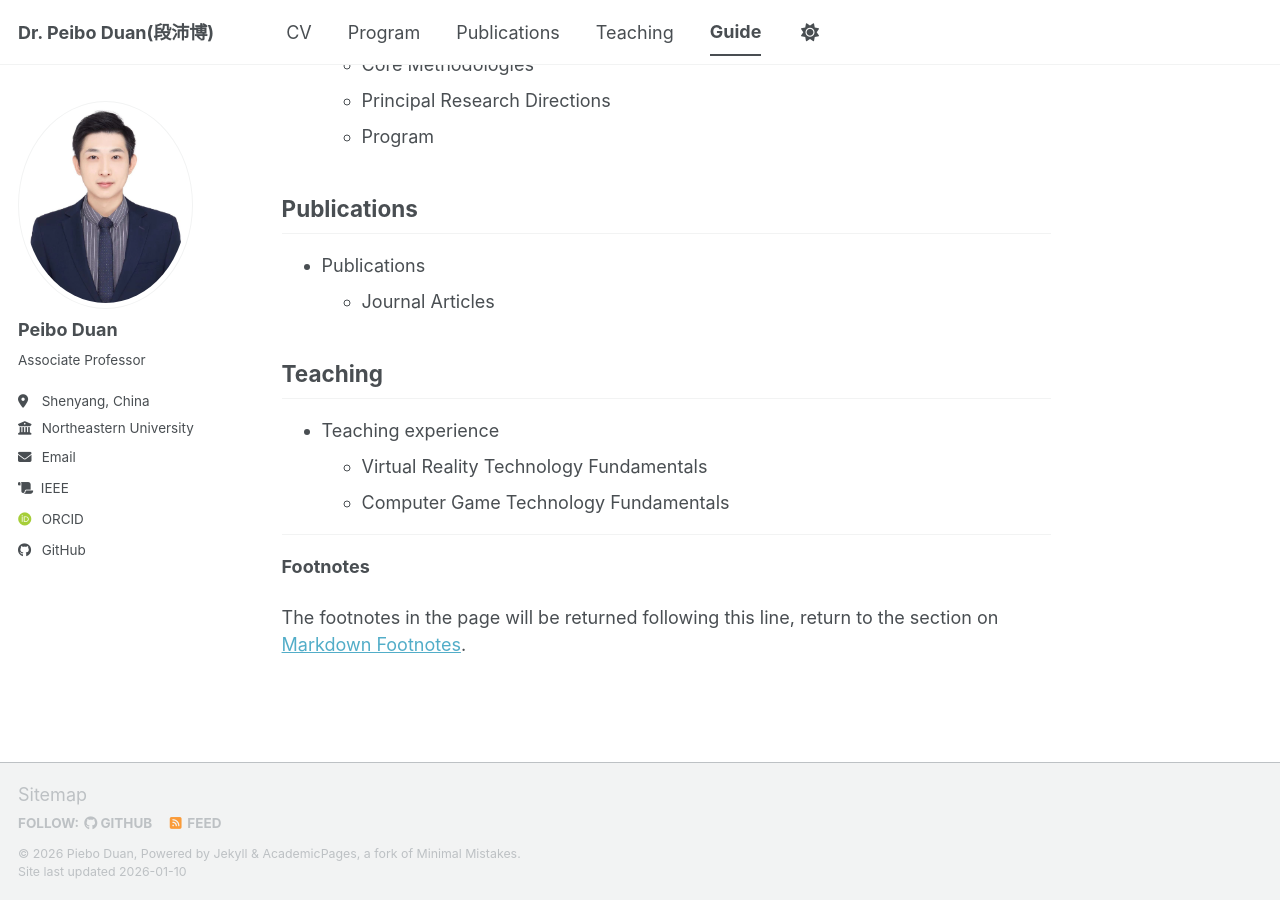
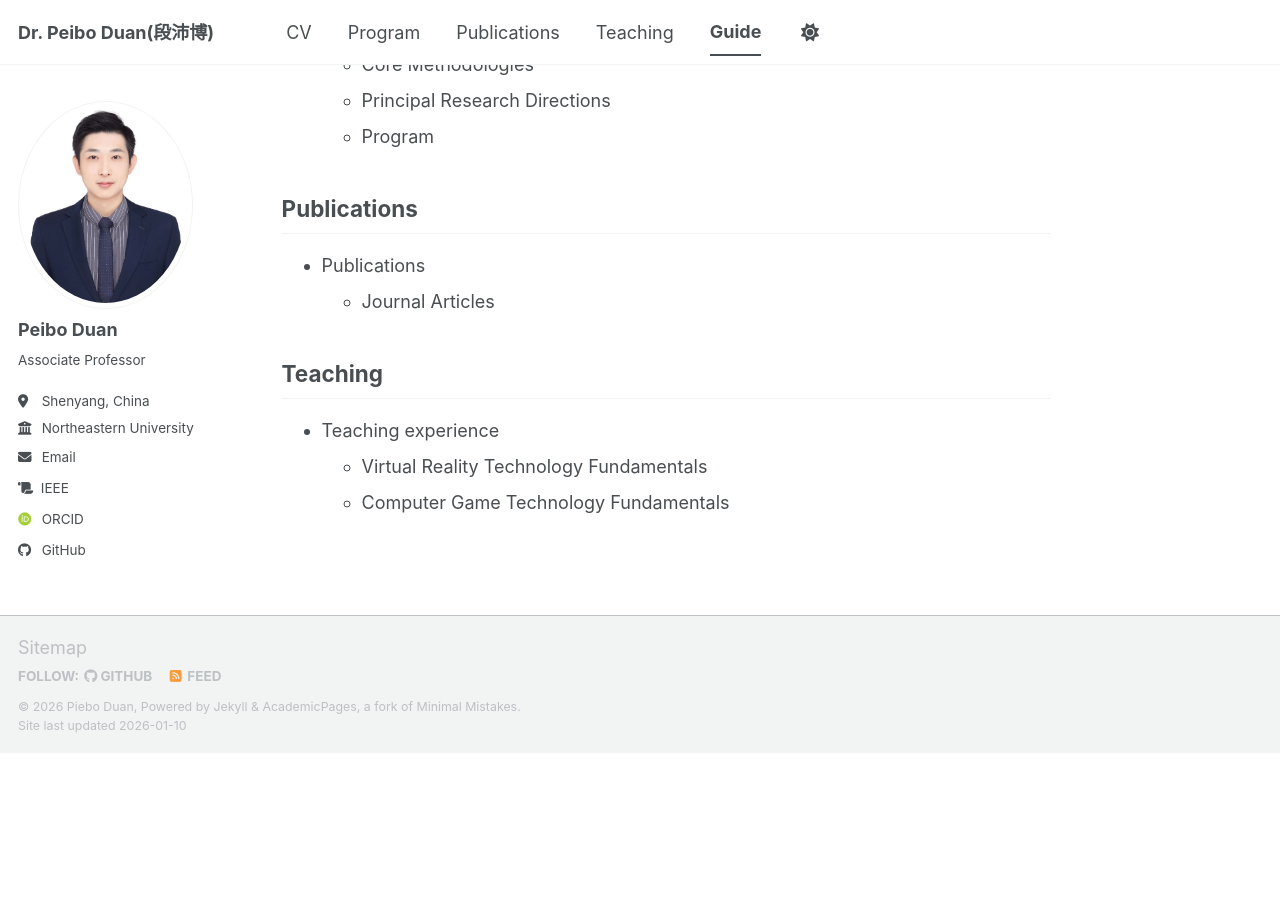
Before and after one commit to aurora76/peiboduan, a Jekyll site: the page built from _pages/markdown.md, in a window 1280 px wide and 900 px high, scrolled down 807 px. Built offline with Jekyll 4.4.1, drawn with Linux system fonts in a browser that asks for light colours; some web fonts are replaced; a script bundle is joined from its source files by our own code; library files that are not in the unit come from our copies; after the commit the page ends 1560 px from its top, so only the background shows below that.

Commit message:
Update markdown.md

```diff
--- a/_pages/markdown.md
+++ b/_pages/markdown.md
@@ -44,9 +44,3 @@
 * Teaching experience
   * Virtual Reality Technology Fundamentals
   * Computer Game Technology Fundamentals
-
-
-***
-**Footnotes**
-
-The footnotes in the page will be returned following this line, return to the section on <a href="#footnotes">Markdown Footnotes</a>.
```
